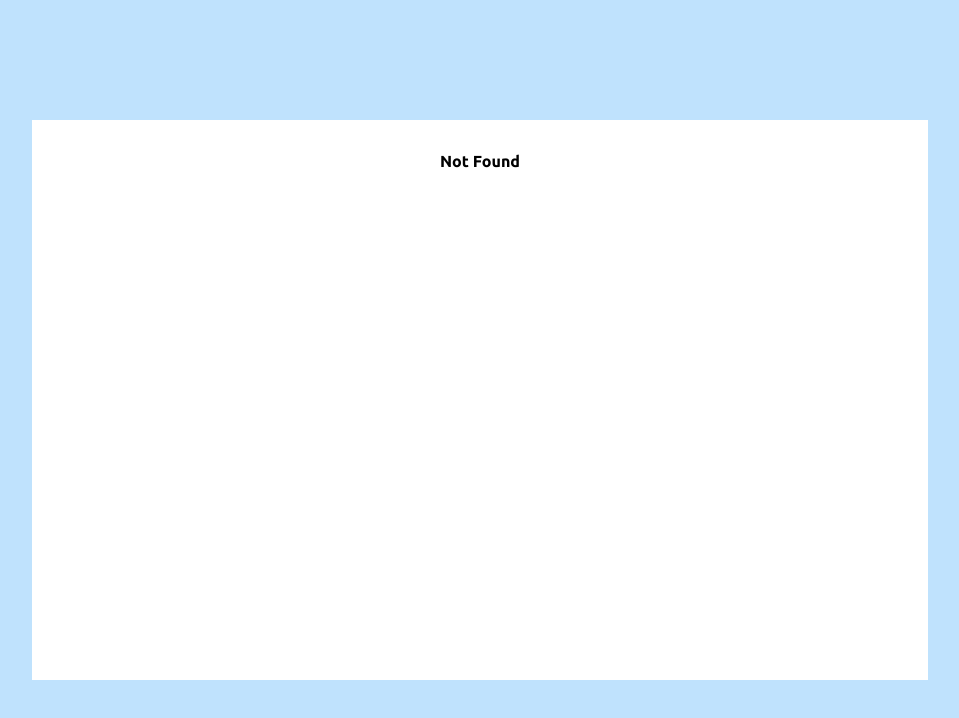
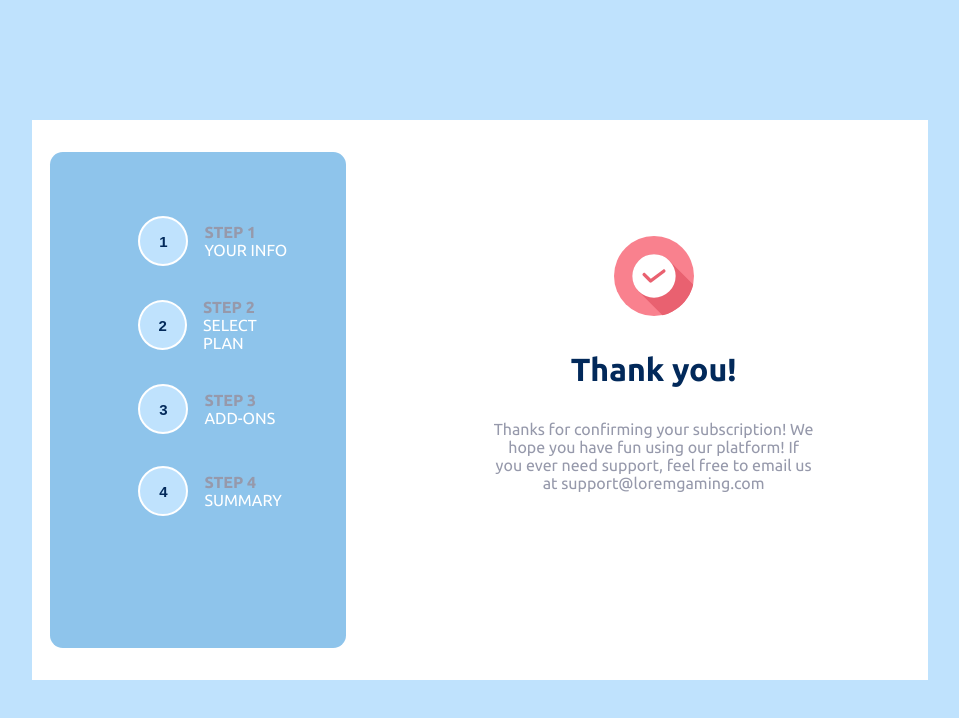
Before and after one commit to mnavai/multistepsform-reactapp, a React (Create React App) app: page /thank-you in a window 1280 px wide. Shown: the top 718 px of the page, without its empty margins (160-1119 px from the left). Built offline with nearby package versions, Linux system fonts and the light colour scheme; the HTML template or start-up script is replaced by a standard one.

Commit message:
5th page

```diff
--- a/src/App.js
+++ b/src/App.js
@@ -3,7 +3,9 @@ import YourInfo from './pages/YourInfo';
 import SelectPlan from './pages/SelectPlan';
 import AddOns from './pages/AddOns';
 import Summary from './pages/Summary';
+import ThankYou from './pages/ThankYou';
 import NotFound from './pages/NotFound';
+
 
 const App = () => {
   return (
@@ -13,6 +15,7 @@ const App = () => {
         <Route path='/select-plan' element={<SelectPlan />} />
         <Route path='/add-ons' element={<AddOns />} />
         <Route path='/summary' element={<Summary />} />
+        <Route path='/thank-you' element={<ThankYou />} />
         <Route path='*' element={<NotFound />} />
       </Routes>
     </div>
--- a/src/components/MainWrapper/MainWrapper.css
+++ b/src/components/MainWrapper/MainWrapper.css
@@ -43,3 +43,21 @@
     width: 22vw;
     margin: 2rem auto 0 8rem;
 }
+.finalmessage-container{
+    display: flex;
+    flex-direction: column;
+    align-items: center;
+    margin-top: auto;
+    margin-bottom: auto;
+}
+.thank-you-heading{
+    color: rgb(2, 41, 90);
+    font-size: 2rem;
+    padding: 2rem;
+}
+.thank-you-p{
+    color:hsl(231, 11%, 63%);
+    text-align: center;
+    padding-left: 6rem;
+    padding-right: 6rem;
+}
--- a/src/pages/Summary.js
+++ b/src/pages/Summary.js
@@ -29,7 +29,7 @@ const Summary = () => {
                     </div>
                     <div className="form-buttons">
                         <Link to="/add-ons"><Button type="submit" className="btn-goback">Go Back</Button></Link>
-                        <Link to="/"><Button type="submit" className="btn">Home</Button></Link>
+                        <Link to="/thank-you"><Button type="submit" className="btn">Confirm</Button></Link>
                     </div>
                 </div>
             </MainWrapper>
--- /dev/null
+++ b/src/pages/ThankYou.js
@@ -0,0 +1,27 @@
+import Sidebar from "../components/Sidebar/Sidebar";
+import AppLayout from "../components/AppLayout/AppLayout";
+import MainWrapper from "../components/MainWrapper/MainWrapper";
+
+const Summary = () => {
+    return (
+        <AppLayout>
+            <Sidebar />
+            <MainWrapper>
+                <div id="form" className="form-class">
+                    <div className="finalmessage-container">
+                        <div className="thanks-icon">
+                           <img className="thank-you-icon" src="assets/images/icon-thank-you.svg" alt="thank you icon"/>
+                        </div>
+                        <div className="thank-you-heading">
+                            <h1>Thank you!</h1>
+                        </div>
+                        <div className="thank-you-p">
+                            <p>Thanks for confirming your subscription! We hope you have fun using our platform! If you ever need support, feel free to email us at support@loremgaming.com</p>
+                        </div>
+                    </div>
+                </div>
+            </MainWrapper>
+        </AppLayout>
+    );
+}
+export default Summary;
```
